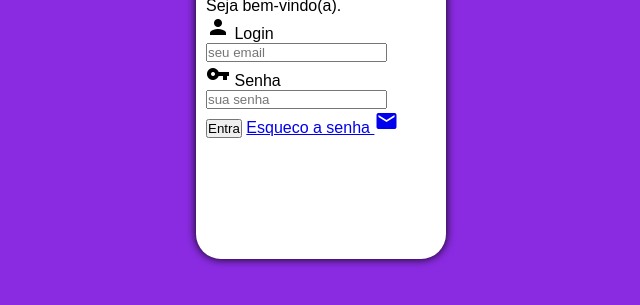
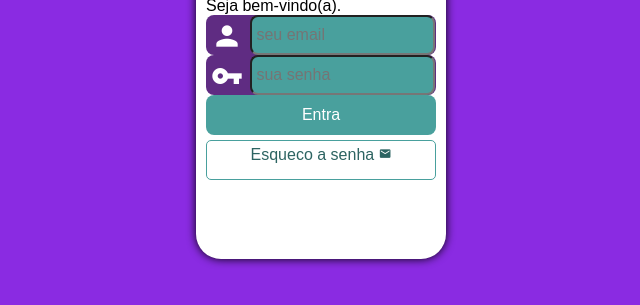
Before and after one commit to Guhaugusto/progeto-login, a plain HTML site: page index.html in a window 1280 px wide. Shown: the part 391-696 px from the top of the page, without its empty margins (319-959 px from the left). Drawn offline with Linux system fonts and the light colour scheme.

Commit message:
atualização

```diff
--- a/estilo/style.css
+++ b/estilo/style.css
@@ -57,3 +57,79 @@ div#formilario > h1 {
 div#formilario > p {
     font-size: 0.5em;
 }
+
+form > input[type=submit] {
+    display: block;
+    font-size: 1em;
+    width: 100%;
+    height: 40px;
+    background-color: #49a09d;
+    color: white;
+    border: none;
+    border-radius: 8px;
+}
+
+div.campo > label {
+    display: none;
+}
+
+    div.campo > i {
+        color: white;
+        font-size: 2em;
+        width: 40px;
+        padding: 5px;
+    }
+
+    div.campo > input {
+        background-color: #49a09d;
+        font-size: 1em;
+        width: calc(100% - 45px);
+        transform: translateY(-12px);
+        height: 100%;
+        border: 0%;
+        border-radius: 8px;
+        padding: 4px;
+
+    }
+
+    div.campo > input:focus-within {
+        background-color: white;
+        border: none;
+    }
+
+form > div.campo {
+    background-color: #5f2c82;
+    border: #5f2c82;
+    width: 100%;
+    display: block;
+    height: 40px;
+    border-radius: 8px;
+    margin: 5px, 0px;
+}
+
+form > input[type=submit]:hover {
+    background-color: #1c504e;
+}
+
+form > a.botao {
+    display: block;
+    text-align: center;
+    font-size: 1em;
+    width: 100%;
+    padding-top: 5px;
+    margin-top: 5px;
+    height: 40px;
+    color: #2d6462;
+    background-color: white;
+    border: 1px solid #49a09d;
+    border-radius: 5px;
+    text-decoration: none;
+}
+
+form > a.botao:hover {
+    background-color: #6cd3cf;
+}
+
+form > a.botao > i {
+    font-size: 0.8em;
+}
--- a/index.html
+++ b/index.html
@@ -26,10 +26,10 @@
                     <div class="campo">
                         <i class="material-icons">vpn_key</i>
                         <label for="isenha">Senha</label>
-                        <input type="password" name="senha" id="isenha" placeholder="sua senha" min="8" max="12" required autocomplete="current-password">
+                        <input type="password" name="senha" id="isenha" placeholder="sua senha" minlength="8" maxlength="12" required autocomplete="current-password">
                     </div>
                     <input type="submit" value="Entra">
-                    <a href="Esquesi.html">
+                    <a href="Esquesi.html"  class="botao">
                         Esqueco a senha <i class="material-icons">mail</i>
                     </a>
                 </form>
```
